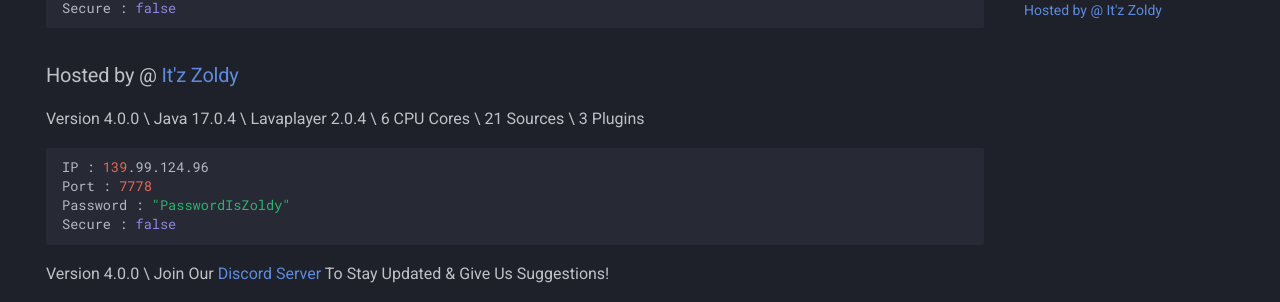
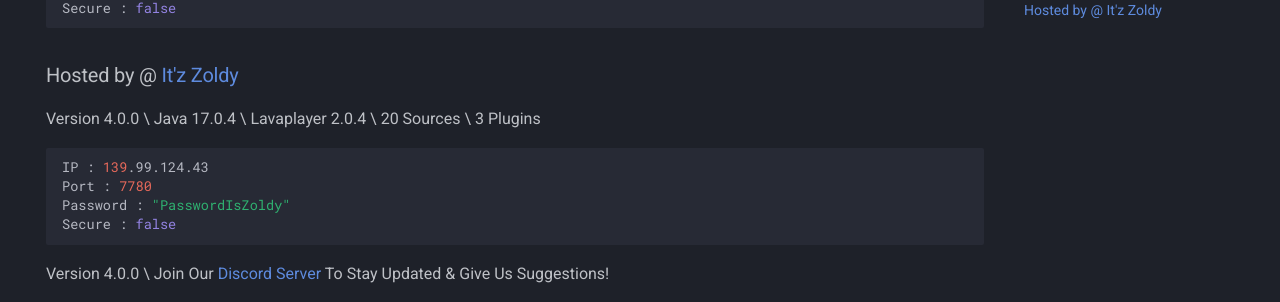
Before and after one commit to DarrenOfficial/lavalink-list, an MkDocs documentation site: the page built from docs/NoSSL/lavalink-without-ssl.md, in a window 1280 px wide and 900 px high, scrolled down 2900 px. Shown: the part 412-714 px from the top of the window. Built offline with MkDocs 1.6.1 and Material for MkDocs 9.7.7, drawn with Linux system fonts in a browser that asks for light colours; comment, search, counter and statistics services are not loaded.

Commit message:
Lavalink server was giving error so I have changed it

````diff
--- a/docs/NoSSL/lavalink-without-ssl.md
+++ b/docs/NoSSL/lavalink-without-ssl.md
@@ -147,10 +147,10 @@ Secure : false
 ```
 
 ### Hosted by @ [It'z Zoldy](https://discord.gg/CUT7JpK9HF)
-Version 4.0.0 \ Java 17.0.4 \ Lavaplayer 2.0.4 \ 6 CPU Cores \ 21 Sources \ 3 Plugins
+Version 4.0.0 \ Java 17.0.4 \ Lavaplayer 2.0.4 \ 20 Sources \ 3 Plugins
 ```bash
-IP : 139.99.124.96
-Port : 7778
+IP : 139.99.124.43
+Port : 7780
 Password : "PasswordIsZoldy"
 Secure : false
 ```
````
